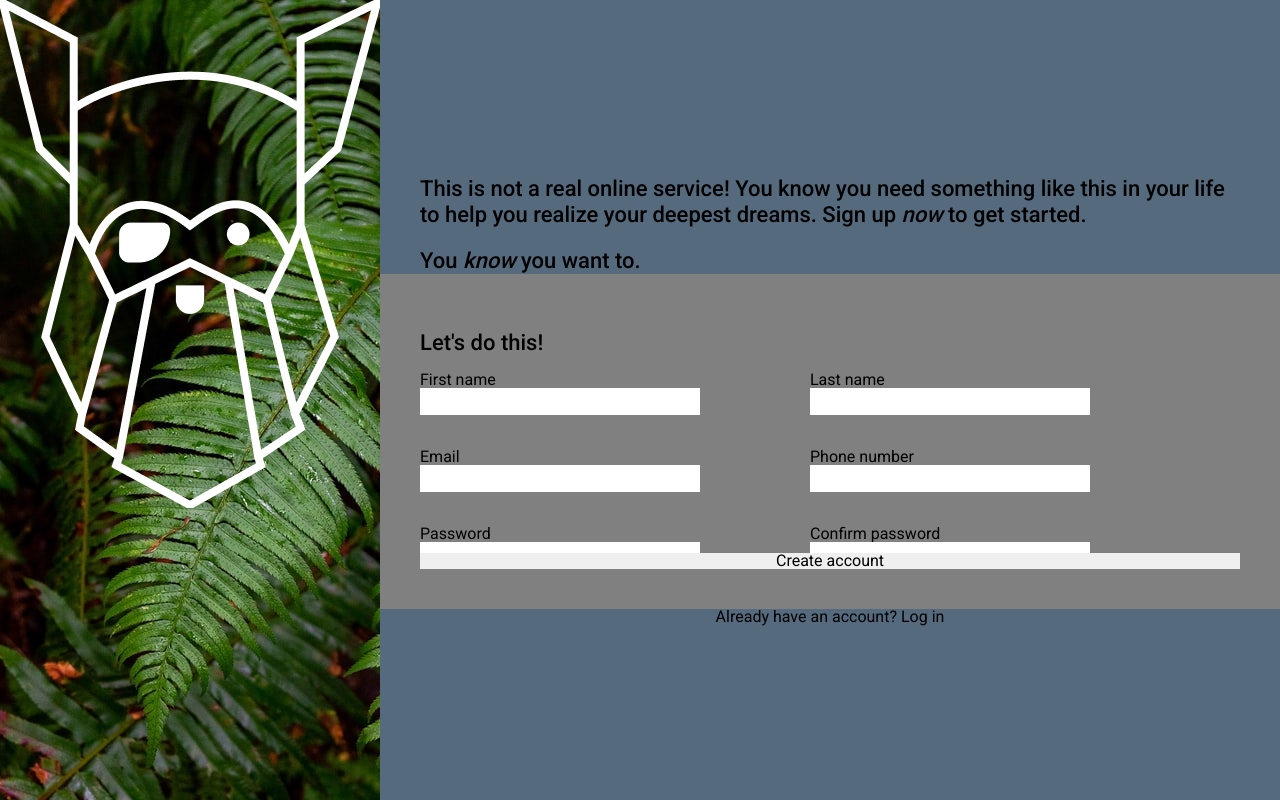
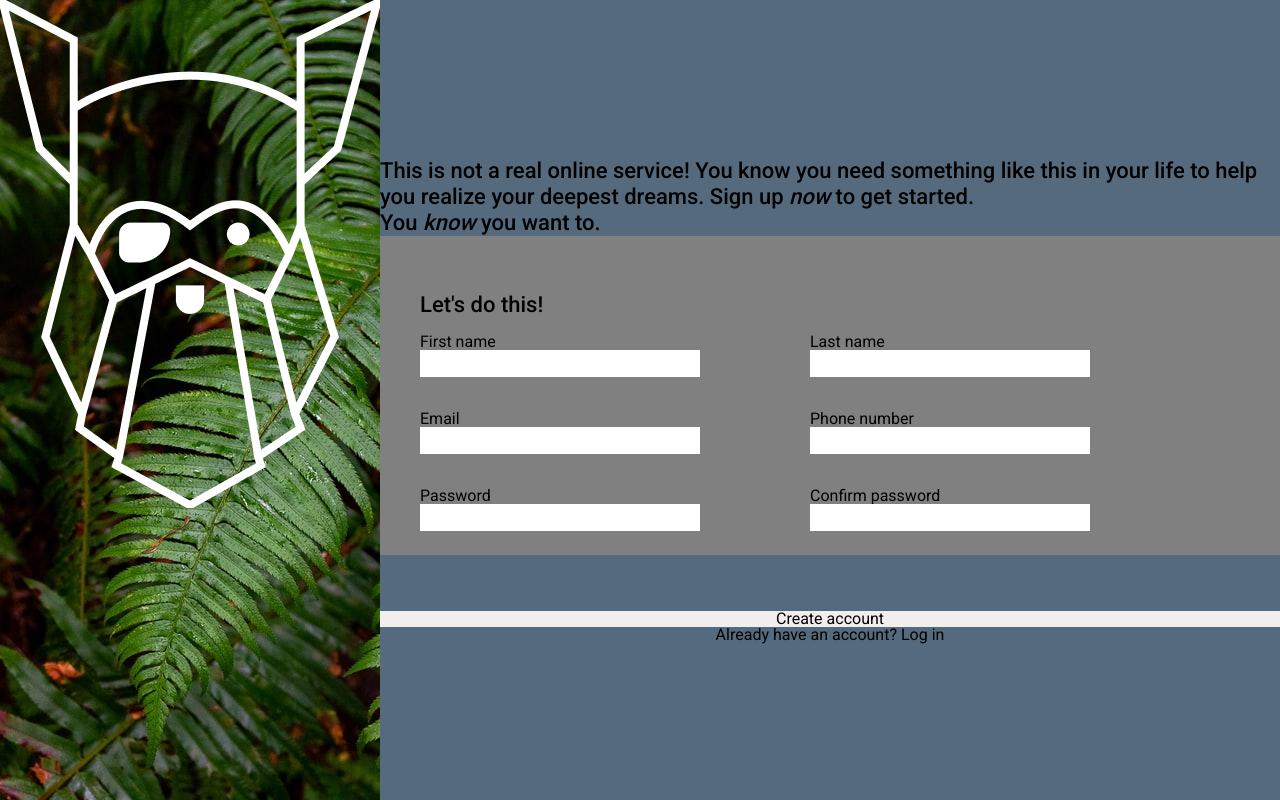
Before and after one commit to twentysixhugs/signup-form, a website with bundled scripts: page dist/index.html in a window 1280 px wide. Built offline with nearby package versions, Linux system fonts and the light colour scheme.

Commit message:
wrap form content

```diff
--- a/dist/index.html
+++ b/dist/index.html
@@ -31,6 +31,7 @@
                 </p>
             </div>
             <form class="l-cta__signup" action="/" method="POST">
+                <div class="l-cta__signup-content">
                     <h1 class="l-cta__heading">Let's do this!</h1>
                     <div class="l-grid l-grid--fieldsets">
                         <fieldset class="l-cta__fieldset">
@@ -58,6 +59,7 @@
                             <input class="l-cta__input" type="password" id="password-confirm">
                         </fieldset>
                     </div>
+                </div>
                 <button class="l-cta__submit-btn" type="submit">Create account</button>
             </form>
             <span class="l-cta__login-prompt">Already have an account? <a class="l-cta__login-prompt--link">Log in</a></span>
--- a/dist/style.css
+++ b/dist/style.css
@@ -147,24 +147,28 @@ body, html {
 
     width: 100%;
     height: 100vh;
-    padding: 0 var(--base-padding);
+    /* padding: 0 var(--base-padding); */
 }
 
 .l-cta__description {
     display: flex;
     flex-direction: column;
-    gap: 20px;
+
 }
 
 .l-cta__signup {
     display: flex;
     flex-direction: column;
     justify-content: center;
+    gap: 1rem;
 
     width: 100%;
+    /* padding: var(--base-padding); */
+}
+
+.l-cta__signup-content {
+    background: gray;
     padding: var(--base-padding);
-
-    background: gray;
 }
 
 .l-cta__heading {
@@ -189,6 +193,10 @@ body, html {
 
     min-height: 27px;
     max-height: 27px;
+}
+
+.l-cta__submit-btn {
+    margin-top: 40px;
 }
 
 @media only screen and (max-width: 1250px) {
```
Lines whose indentation alone changed are shown as unchanged.
